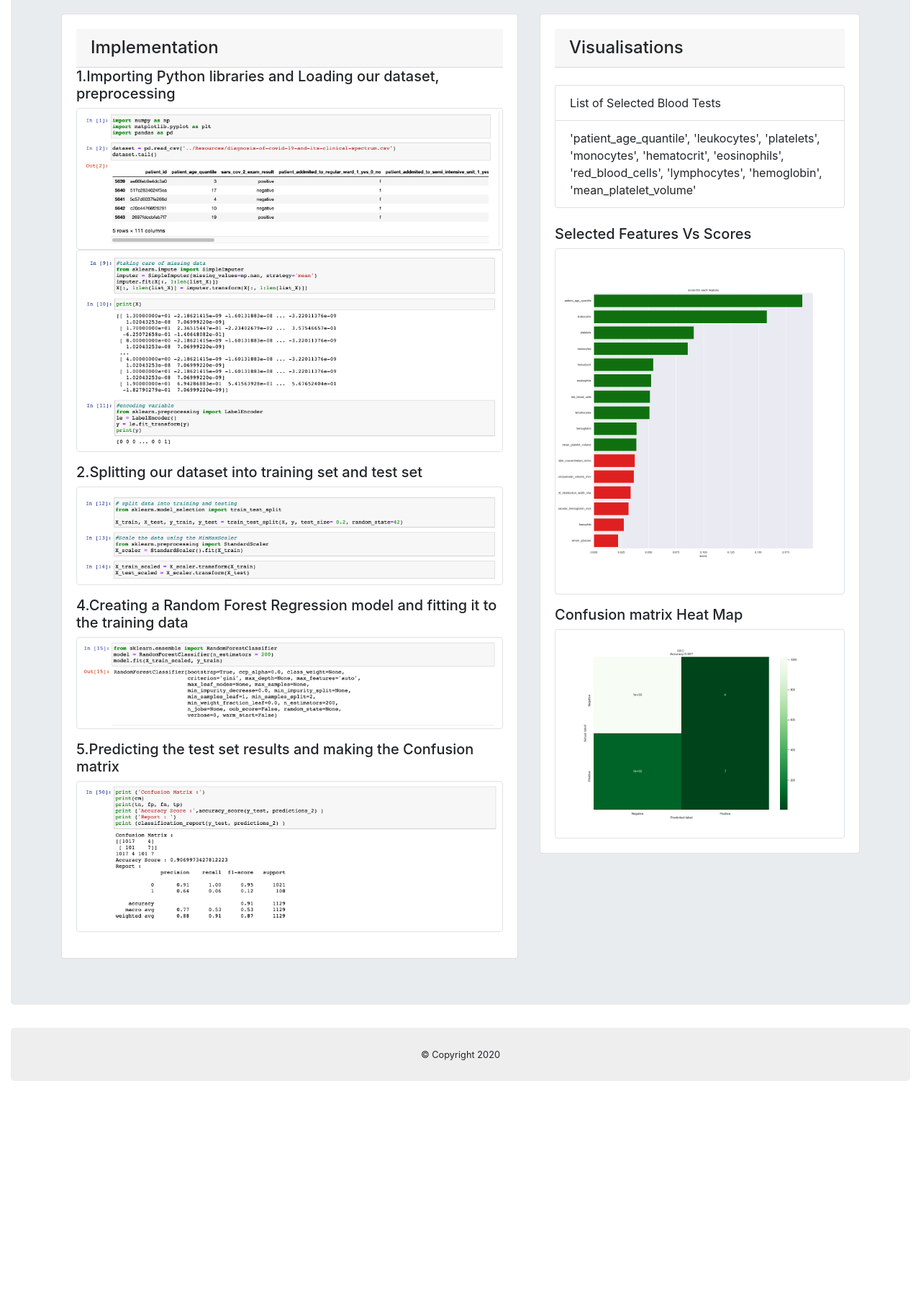
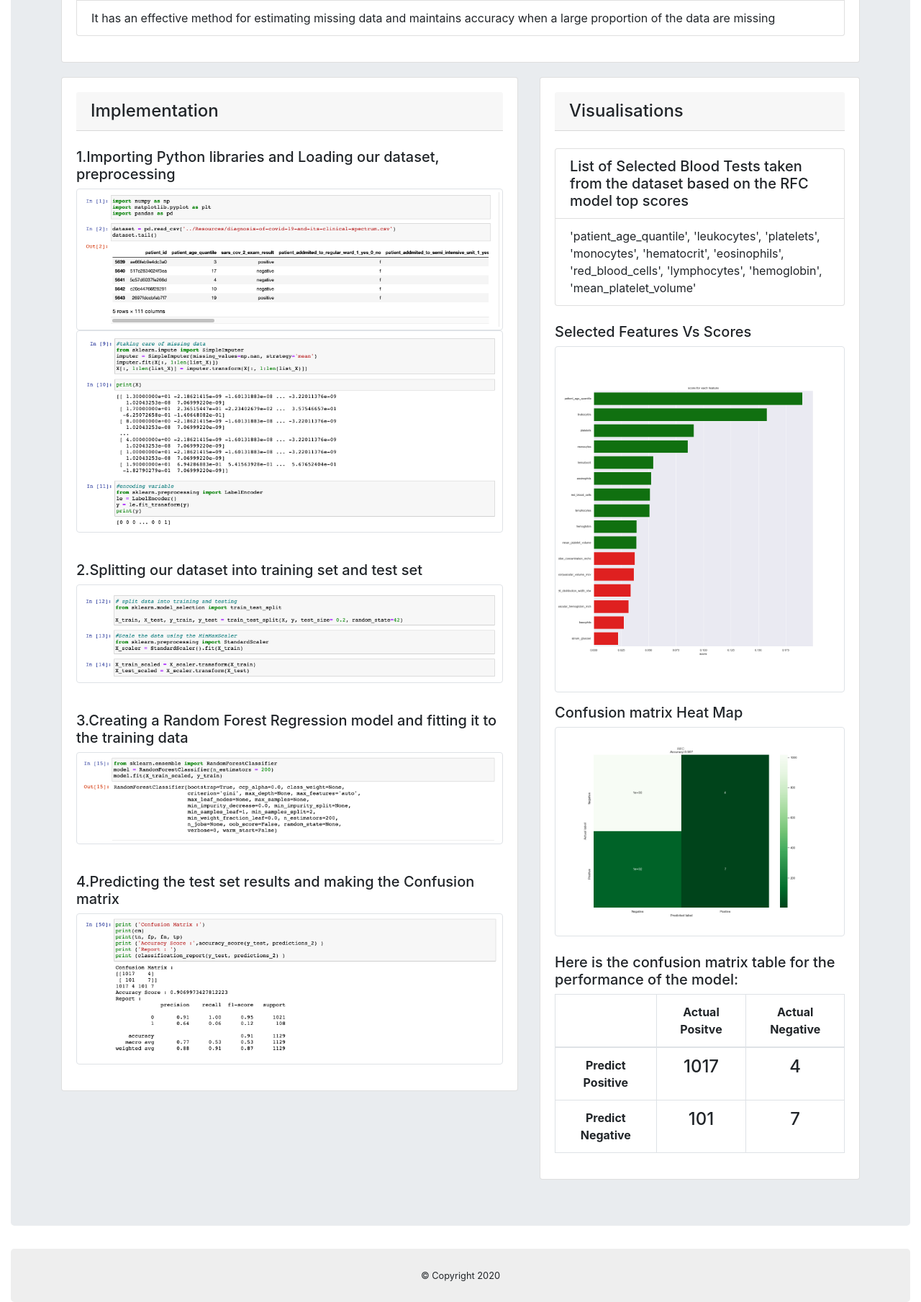
Before and after one commit to alexisperumal/ucsd_data_science_final_project, a Flask app: page /RFC in a window 1280 px wide. Shown: the part 835-2644 px from the top of the page at 72% size. Before the commit the page ends 2337 px from the top, so only its background shows below. Run offline with Flask 2, Linux system fonts and the light colour scheme; parts of the project's set-up code (start-up, migrations or seed data) failed here and were passed over; some libraries are stand-ins or nearby versions.

Commit message:
updating the RFC page and warning

```diff
--- a/Deployment-flask/templates/RFC.html
+++ b/Deployment-flask/templates/RFC.html
@@ -55,7 +55,9 @@
                 <h4 class="card-header ">
                 Classification Algorithm - Random Forest </h4>
                 <p class="card-text">
-                  <p>Here the model used is Random Forest for possible prediction of the test result for COVID-19 (positive/negative) based on the laboratory tests commonly collected during a visit to the emergency room </br>
+                  <p>Here the model used is Random Forest for possible prediction of the test result for COVID-19 (positive/negative) based on the laboratory tests commonly collected during a visit to the emergency room. </br>
+                  <p> The original data  is from <a href="https://www.kaggle.com/roche-data-science-coalition/uncover">UNCOVER COVID-19 Challenge</a>
+                  where file has 5,644 rows and over 100 columns of patient, out of which initially 16 were selected but based on the model score top 10 were kept similar to our prediction form in the home page.</p></br>
                   <p>Working of the Algorithm:</br>
                   <ul class="list-group">
                     <li class="list-group-item">Step 1 - start with the selection of random samples from a given dataset</li>
@@ -82,20 +84,24 @@
             <div class="card ">
               <div class="card-body">
                 <h4 class="card-header ">Implementation</h4>
+                </br>
                 <h5>1.Importing Python libraries and Loading our dataset, preprocessing </h5>
                   <p>
                      <img src="{{ url_for('static', filename='Images_RFC/screen_shot1.png') }}" class=" img-thumbnail" alt="Data Loading">
                      <img src="{{ url_for('static', filename='Images_RFC/screen_shot3.png') }}" class=" img-thumbnail" alt="Data Loading">
                   </p>
+                </br>
                 <h5>2.Splitting our dataset into training set and test set</h5>
                   <p>
                      <img src="{{ url_for('static', filename='Images_RFC/screen_shot4.png') }}" class=" img-thumbnail" alt="data splitting">
                   </p>
-                <h5>4.Creating a Random Forest Regression model and fitting it to the training data</h5>
+                  </br>
+                <h5>3.Creating a Random Forest Regression model and fitting it to the training data</h5>
                   <p>
                      <img src="{{ url_for('static', filename='Images_RFC/screen_shot5.png') }}" class=" img-thumbnail" alt="model">
                   </p>
-                  <h5>5.Predicting the test set results and making the Confusion matrix</h5>
+                  </br>
+                  <h5>4.Predicting the test set results and making the Confusion matrix</h5>
                   <p>
                      <img src="{{ url_for('static', filename='Images_RFC/screen_shot6.png') }}" class=" img-thumbnail" alt="prediction">
                   </p>
@@ -108,10 +114,10 @@
                 <h4 class="card-header">Visualisations</h4>
                 <div class="row">
                   <div class="col-sm-12">
-                    <div class="">
+
                     </br>
                     <ul class="list-group">
-                      <li class="list-group-item">List of Selected Blood Tests</li>
+                      <h5 class="list-group-item">List of Selected Blood Tests taken from the dataset based on the RFC model top scores</h5>
                       <li class="list-group-item">'patient_age_quantile', 'leukocytes', 'platelets', 'monocytes', 'hematocrit', 'eosinophils', 'red_blood_cells', 'lymphocytes', 'hemoglobin', 'mean_platelet_volume'</li>
                     </ul>
                     </br>
@@ -121,15 +127,31 @@
                     <p></p>
                     <h5>Confusion matrix Heat Map </h5>
                     <img src="{{ url_for('static', filename='Images_RFC/cm_heatmap_bloottest.png') }}" class=" img-thumbnail" alt="Data splitting">
-                    </div>
+                    </br>
+                    </br>
+                     <h5 > Here is the confusion matrix table for the performance of the model:</h5>
+                        <table class="table text-center table-bordered">
+                          <thead>
+                            <tr>
+                              <th scope="col" class=""></th>
+                              <th scope="col" class="">Actual Positve</th>
+                              <th scope="col" class="">Actual Negative</th>
+                            </tr>
+                          </thead>
+                           <tbody>
+                            <tr>
+                              <th scope="row" class="align-middle">Predict Positive</th>
+                              <td><h4>1017</h4></td>
+                              <td><h4>4</h4></td>
+                            </tr>
+                            <tr>
+                              <th scope="row" class="align-middle">Predict Negative</th>
+                              <td><h4>101</h4></td>
+                              <td><h4>7</h4></td>
+                            </tr>
+                          </tbody>
+                        </table>
                   </div>
-                <div class="row">
-                  <div class="col-sm-12">
-                    <div class="">
-
-                    </div>
-                  </div>
-                </div>
               </div>
             </div>
           </div>
```
Also changed, not shown: Deployment-flask/templates/index.html (+8 -2 lines).
